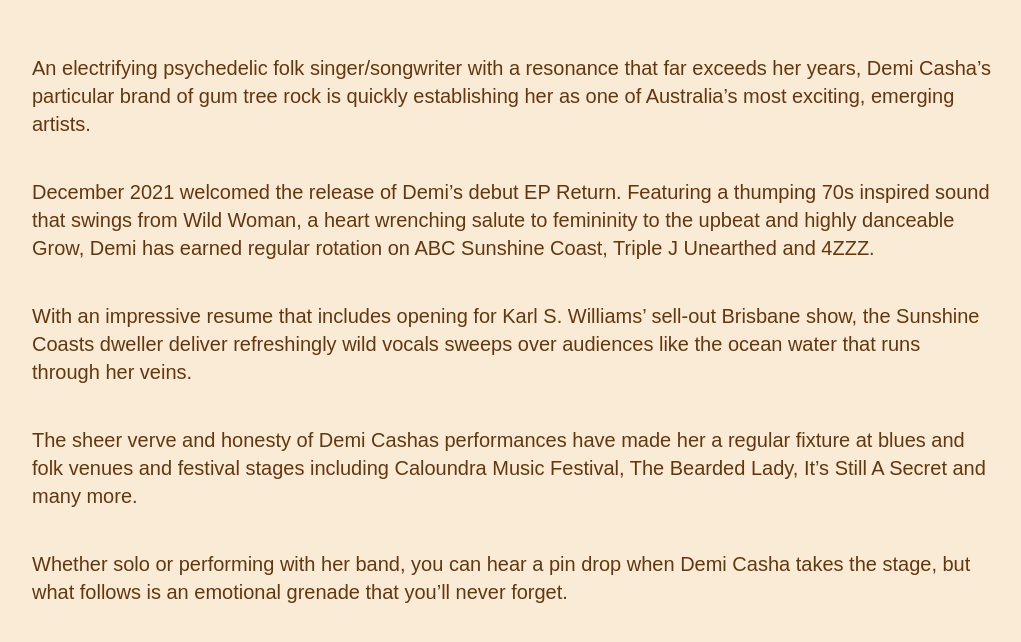
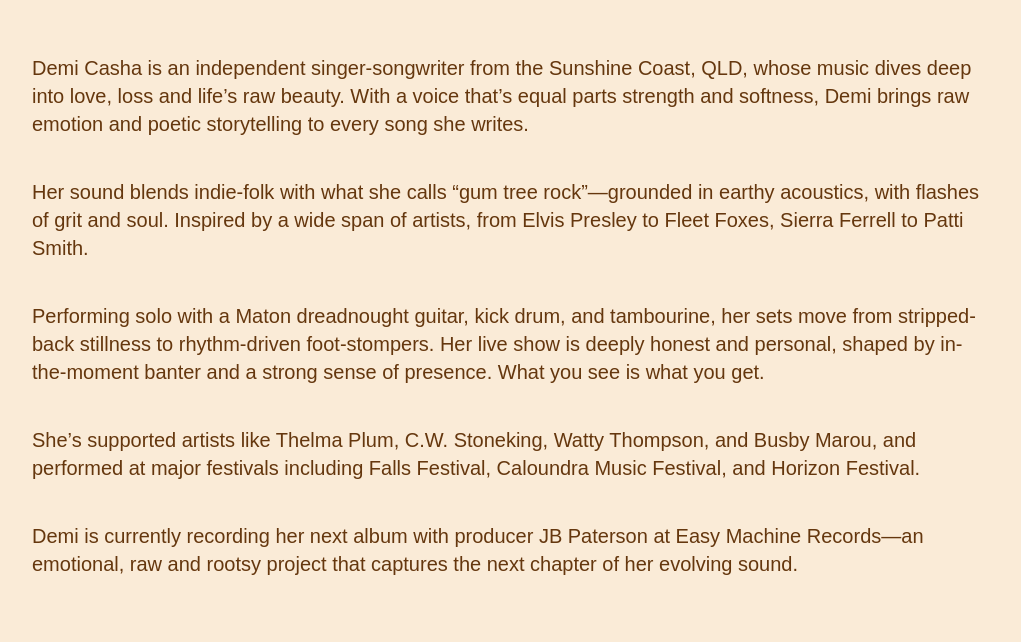
Before and after one commit to MichaelGrinstead/Demi-Casha-Website, a Next.js app: page / in a window 1280 px wide. Shown: the part 1642-2284 px from the top of the page, without its empty margins (128-1149 px from the left). Built offline with nearby package versions, Linux system fonts and the light colour scheme; a web font is replaced by a local one.

Commit message:
update bio and videos

```diff
--- a/src/components/About.jsx
+++ b/src/components/About.jsx
@@ -3,34 +3,33 @@
     <div className="page-section second" id="About">
       <div className="h-full flex flex-col justify-center items-center w-1/2 xxs:w-3/4 ml-auto mr-auto">
         <p className="text-brown text-xl mt-24">
-          An electrifying psychedelic folk singer/songwriter with a resonance
-          that far exceeds her years, Demi Casha’s particular brand of gum tree
-          rock is quickly establishing her as one of Australia’s most exciting,
-          emerging artists.
+          Demi Casha is an independent singer-songwriter from the Sunshine
+          Coast, QLD, whose music dives deep into love, loss and life’s raw
+          beauty. With a voice that’s equal parts strength and softness, Demi
+          brings raw emotion and poetic storytelling to every song she writes.
         </p>
         <p className="text-brown text-xl mt-10">
-          December 2021 welcomed the release of Demi’s debut EP Return.
-          Featuring a thumping 70s inspired sound that swings from Wild Woman, a
-          heart wrenching salute to femininity to the upbeat and highly
-          danceable Grow, Demi has earned regular rotation on ABC Sunshine
-          Coast, Triple J Unearthed and 4ZZZ.
+          Her sound blends indie-folk with what she calls “gum tree
+          rock”—grounded in earthy acoustics, with flashes of grit and soul.
+          Inspired by a wide span of artists, from Elvis Presley to Fleet Foxes,
+          Sierra Ferrell to Patti Smith.
         </p>
         <p className="text-brown text-xl mt-10">
-          With an impressive resume that includes opening for Karl S. Williams’
-          sell-out Brisbane show, the Sunshine Coasts dweller deliver
-          refreshingly wild vocals sweeps over audiences like the ocean water
-          that runs through her veins.
+          Performing solo with a Maton dreadnought guitar, kick drum, and
+          tambourine, her sets move from stripped-back stillness to
+          rhythm-driven foot-stompers. Her live show is deeply honest and
+          personal, shaped by in-the-moment banter and a strong sense of
+          presence. What you see is what you get.
         </p>
         <p className="text-brown text-xl mt-10">
-          The sheer verve and honesty of Demi Cashas performances have made her
-          a regular fixture at blues and folk venues and festival stages
-          including Caloundra Music Festival, The Bearded Lady, It’s Still A
-          Secret and many more.
+          She’s supported artists like Thelma Plum, C.W. Stoneking, Watty
+          Thompson, and Busby Marou, and performed at major festivals including
+          Falls Festival, Caloundra Music Festival, and Horizon Festival.
         </p>
         <p className="text-brown text-xl mt-10 ">
-          Whether solo or performing with her band, you can hear a pin drop when
-          Demi Casha takes the stage, but what follows is an emotional grenade
-          that you’ll never forget.
+          Demi is currently recording her next album with producer JB Paterson
+          at Easy Machine Records—an emotional, raw and rootsy project that
+          captures the next chapter of her evolving sound.
         </p>
       </div>
     </div>
--- a/src/components/Watch.jsx
+++ b/src/components/Watch.jsx
@@ -5,7 +5,7 @@
         <div className="aspect-w-16 aspect-h-9 mt-24 max-w-full lg:w-[1120px] lg:h-[630px] xxs:w-[368px] xxs:h-[207px]">
           <iframe
             className="w-full h-full"
-            src="https://www.youtube.com/embed/V84wgdr3_eo"
+            src="https://www.youtube.com/watch?v=KyP1IucP_k4"
             title="YouTube video player"
             frameborder="0"
             allow="accelerometer; autoplay; clipboard-write; encrypted-media; gyroscope; picture-in-picture; web-share"
@@ -15,7 +15,7 @@
         <div className="aspect-w-16 aspect-h-9 mt-24 max-w-full lg:w-[1120px] lg:h-[630px] xxs:w-[368px] xxs:h-[207px]">
           <iframe
             className="w-full h-full"
-            src="https://www.youtube.com/embed/SB1fRZU86uE"
+            src="https://www.youtube.com/watch?v=m43JdB1Fp2I"
             title="YouTube video player"
             frameborder="0"
             allow="accelerometer; autoplay; clipboard-write; encrypted-media; gyroscope; picture-in-picture; web-share"
```
